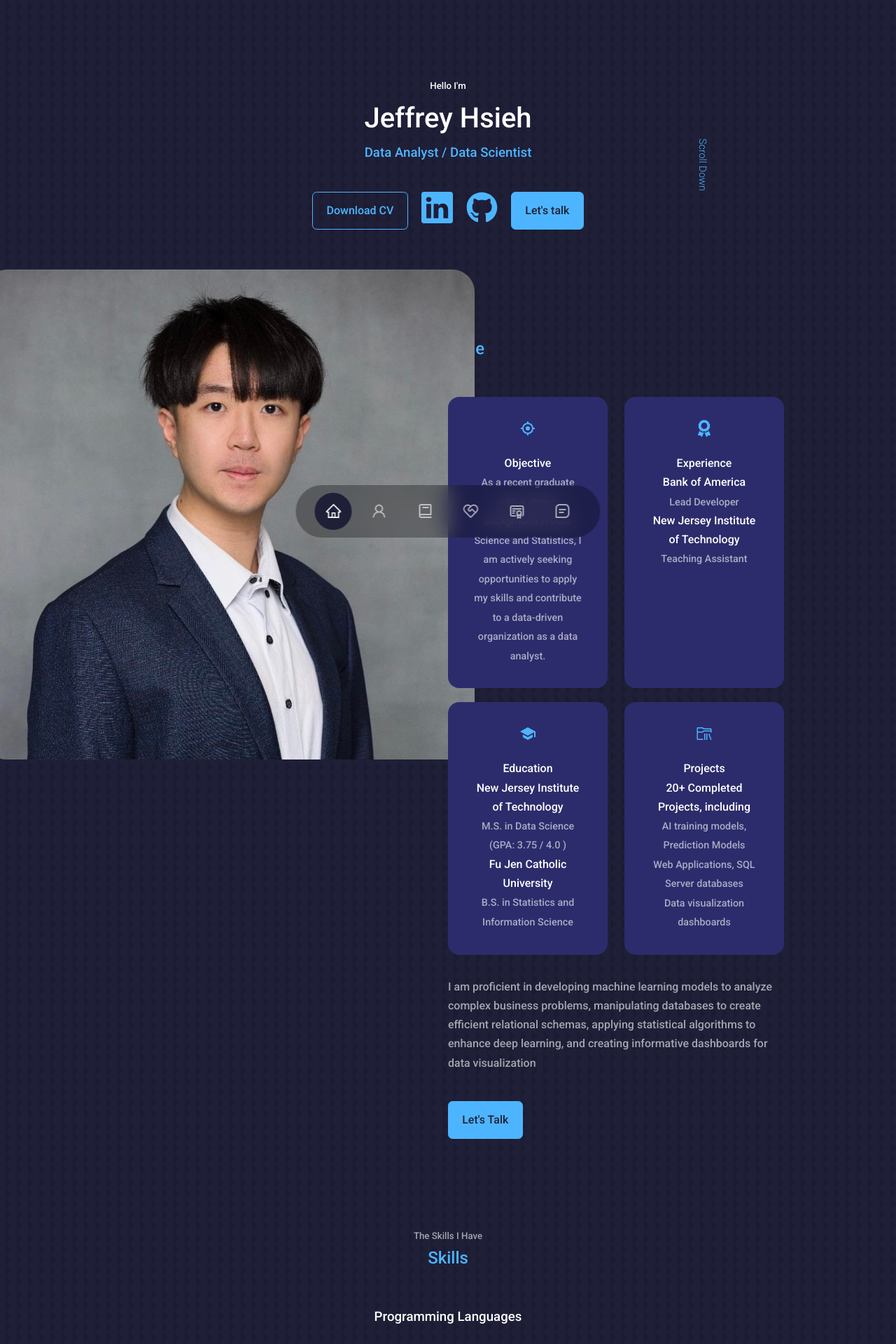
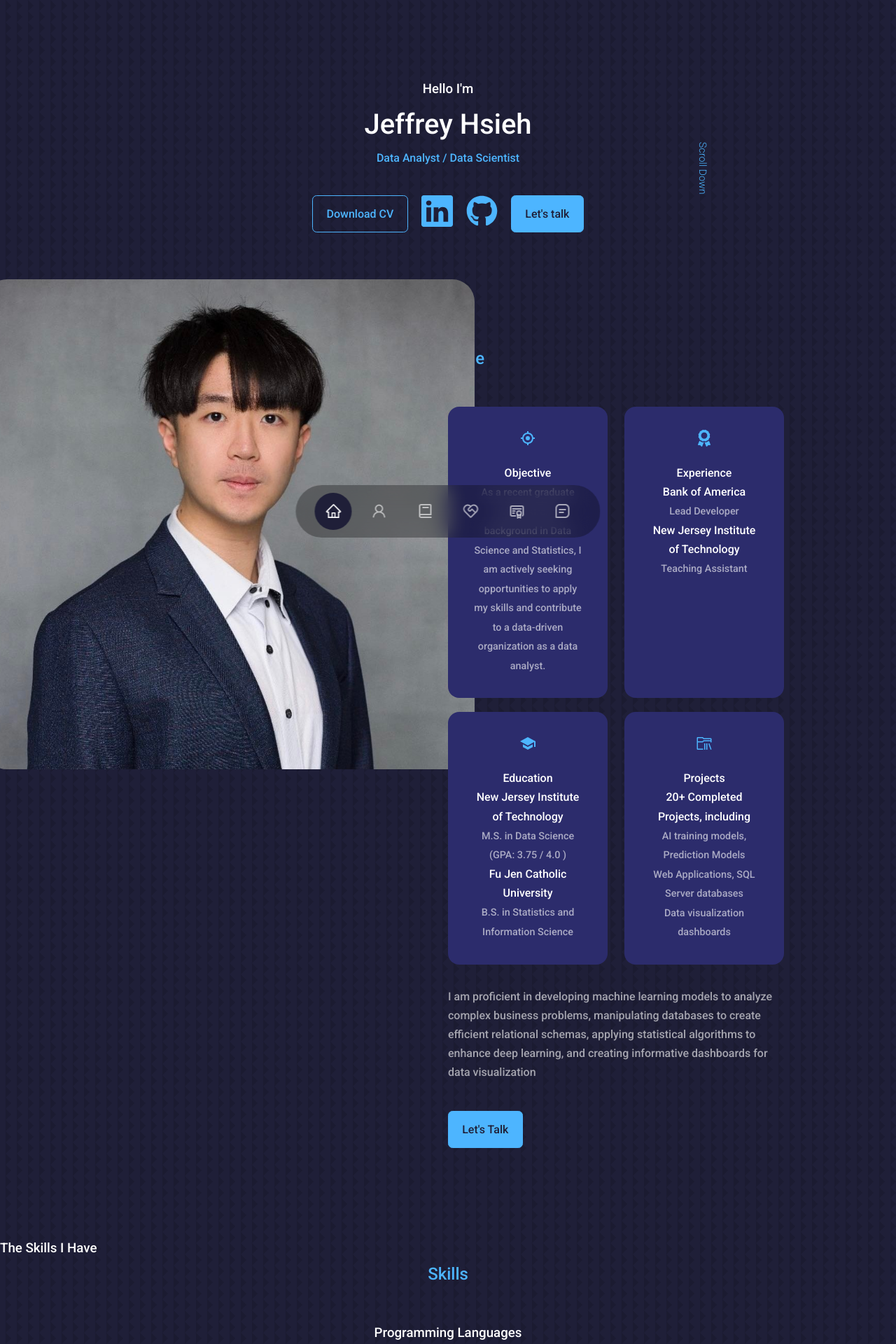
Before and after one commit to ChiaLinz/Jeffrey-Hsieh-Portfolio, a React (Create React App) app: page / in a window 1280 px wide. Shown: the top 1920 px of the page at 70% size. Built offline with nearby package versions, Linux system fonts and the light colour scheme.

Commit message:
change font size

```diff
--- a/src/components/certificates/Certificates.jsx
+++ b/src/components/certificates/Certificates.jsx
@@ -98,7 +98,7 @@ const Certificates = () => {
 
   return (
     <section id="certificates">
-      <h5>My Gallery</h5>
+      <h3>My Gallery</h3>
       <h2>Certificates</h2>
       <Swiper
         className="container certificates__container"
--- a/src/components/experience/Experience.jsx
+++ b/src/components/experience/Experience.jsx
@@ -4,7 +4,7 @@ import './experience.css';
 const Experience = () => {
   return (
     <section id="experience">
-      <h5>The Skills I Have</h5>
+      <h3>The Skills I Have</h3>
       <h2>Skills</h2>
       <div className="container experience__container">
         <h3 style={{ textAlign: 'center' }}>Programming Languages</h3>
--- a/src/components/header/Header.jsx
+++ b/src/components/header/Header.jsx
@@ -7,9 +7,9 @@ const Header = () => {
   return (
     <header id="home">
       <div className="container header__container">
-        <h5>Hello I'm</h5>
+        <h3>Hello I'm</h3>
         <h1>Jeffrey Hsieh</h1>
-        <h3 className="text-light">Data Analyst / Data Scientist</h3>
+        <h4 className="text-light">Data Analyst / Data Scientist</h4>
         <CTA />
         <a href="#contact" className="scroll__down">
           Scroll Down
--- a/src/components/intro/Intro.jsx
+++ b/src/components/intro/Intro.jsx
@@ -11,7 +11,7 @@ import photo from '../../assets/Jeffrey.jpg';
 const Intro = () => {
   return (
     <section id="about">
-      <h5>Get to know</h5>
+      <h3>Get to know</h3>
       <h2>About Me</h2>
       <div className="container about__container">
         <div className="about__me">
--- a/src/components/portfolio/Portfolio.jsx
+++ b/src/components/portfolio/Portfolio.jsx
@@ -74,7 +74,7 @@ const Portfolio = () => {
 
   return (
     <section id="portfolio">
-      <h5>My Recent Work</h5>
+      <h3>My Recent Work</h3>
       <h2>Portfolio</h2>
 
       <div className="container portfolio__container">
```
